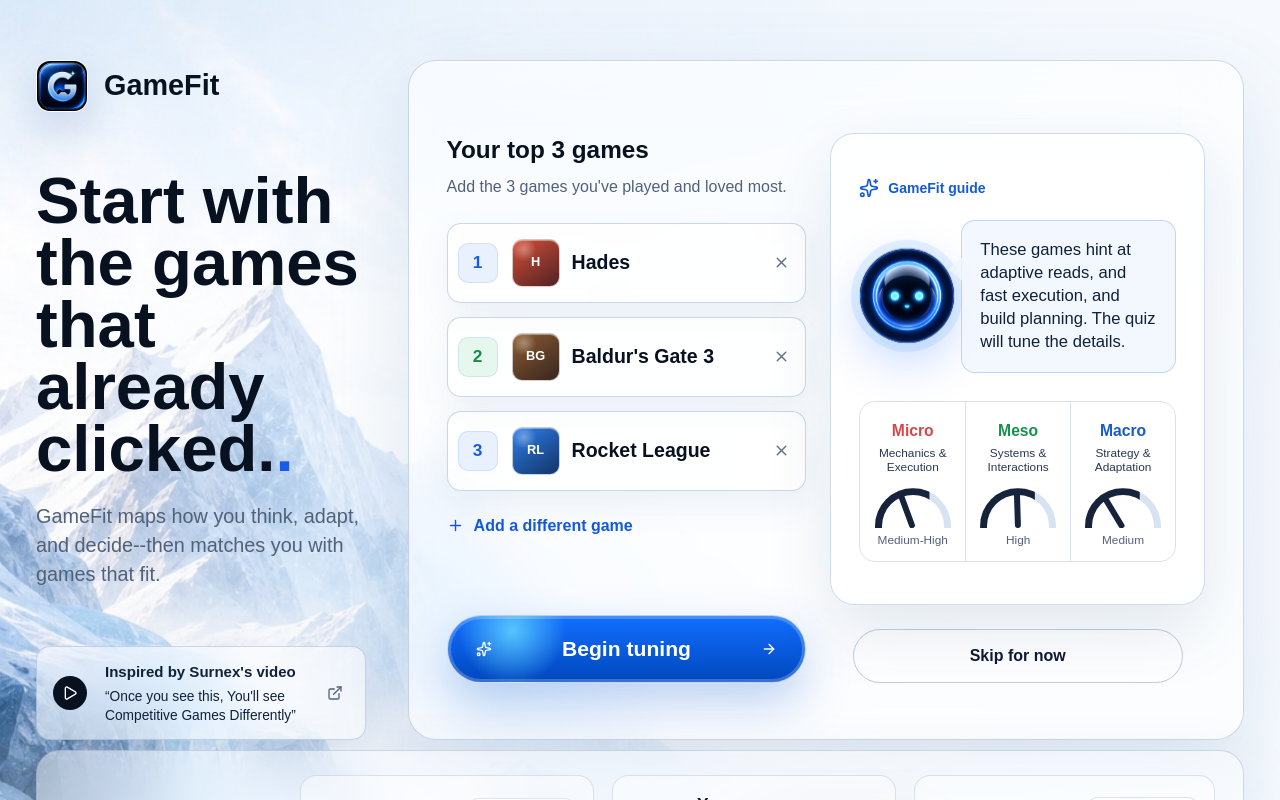
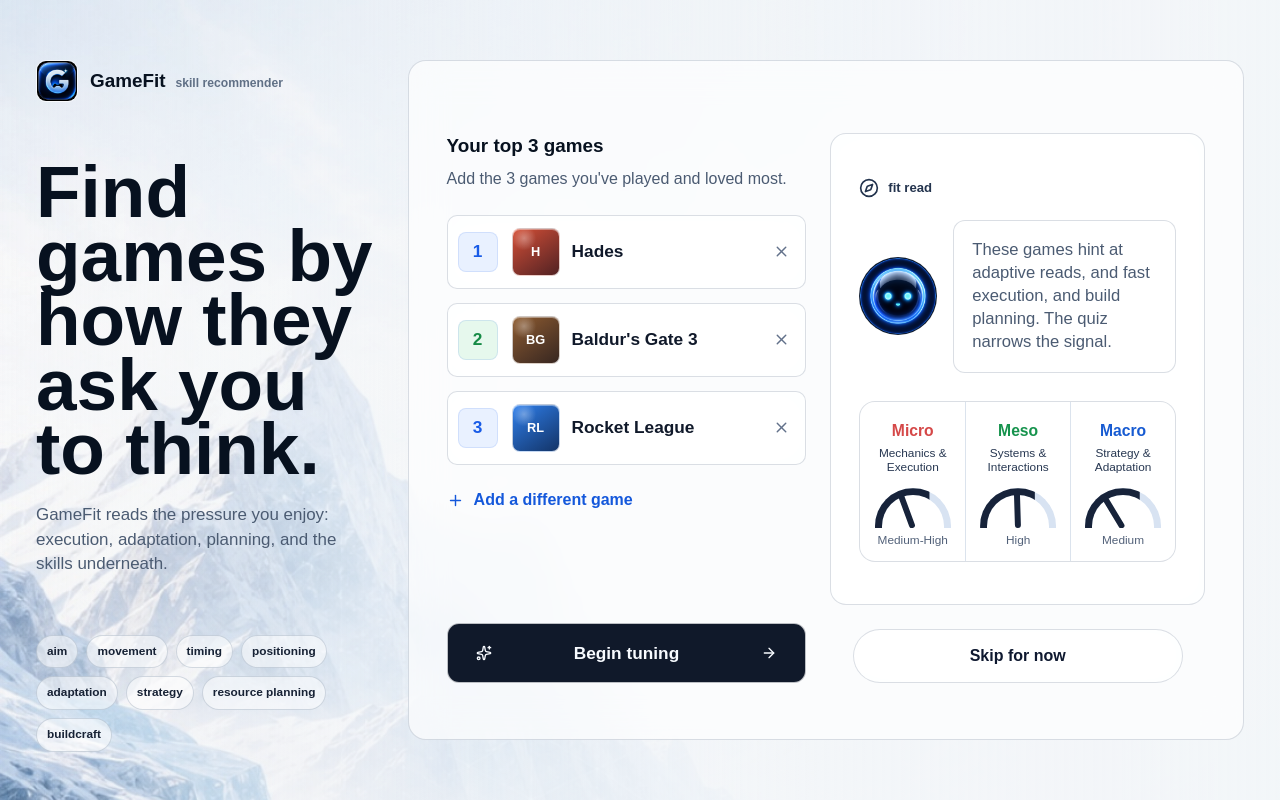
Before and after one commit to nicholas-tayag/gameFit, a React (Vite) app: page / in a window 1280 px wide. Shown: the top 800 px of the page. Built offline with nearby package versions, Linux system fonts and the light colour scheme.

Commit message:
Refine snowy product UI

```diff
--- a/src/App.css
+++ b/src/App.css
@@ -2065,6 +2065,289 @@
   }
 }
 
+/* Rikai-inspired product polish: quieter, sharper, less generative gloss. */
+.onboarding-stage {
+  color: #08111f;
+  background:
+    linear-gradient(90deg, rgb(247 251 255 / 0.18), rgb(247 251 255 / 0.82) 58%, rgb(247 251 255 / 0.94)),
+    #f7fbff;
+}
+
+.ice-mountain-scene {
+  filter: saturate(0.82) contrast(0.96);
+}
+
+.ice-mountain-scene::before {
+  background:
+    linear-gradient(90deg, rgb(247 251 255 / 0.08), rgb(247 251 255 / 0.72) 58%, rgb(247 251 255 / 0.94)),
+    radial-gradient(circle at 76% 40%, rgb(255 255 255 / 0.54), transparent 34%);
+}
+
+.mock-brand {
+  gap: 12px;
+  font-size: 1.18rem;
+  letter-spacing: 0;
+}
+
+.mock-brand strong::after {
+  margin-left: 10px;
+  color: #607086;
+  content: 'skill recommender';
+  font-size: 0.76rem;
+  font-weight: 760;
+}
+
+.mock-brand img {
+  width: 42px;
+  height: 42px;
+  border-radius: 10px;
+  box-shadow: none;
+}
+
+.mock-hero-copy h1 {
+  max-width: 560px;
+  font-size: clamp(3rem, 5.7vw, 6.4rem);
+  letter-spacing: 0;
+  line-height: 0.88;
+}
+
+.mock-hero-copy h1::after {
+  content: '';
+}
+
+.mock-hero-copy p {
+  max-width: 440px;
+  color: #43536a;
+  font-size: 1.06rem;
+}
+
+.skill-ticker {
+  display: flex;
+  flex-wrap: wrap;
+  gap: 8px;
+  max-width: 410px;
+}
+
+.skill-ticker span {
+  padding: 7px 10px;
+  color: #172235;
+  background: rgb(255 255 255 / 0.54);
+  border: 1px solid rgb(98 119 148 / 0.26);
+  border-radius: 999px;
+  font-size: 0.74rem;
+  font-weight: 820;
+  text-transform: lowercase;
+}
+
+.source-card,
+.mock-onboarding-card,
+.mock-guide-card,
+.next-rail,
+.next-step,
+.game-seed-row,
+.guide-bubble,
+.gauge-panel,
+.mock-skip-button {
+  background: rgb(255 255 255 / 0.66);
+  border-color: rgb(86 104 132 / 0.22);
+  box-shadow: none;
+  backdrop-filter: blur(18px) saturate(1.05);
+}
+
+.mock-onboarding-card,
+.next-rail {
+  border-radius: 18px;
+}
+
+.mock-guide-card {
+  border-radius: 16px;
+}
+
+.game-seed-row {
+  min-height: 74px;
+  border-radius: 10px;
+}
+
+.seed-number,
+.seed-cover,
+.next-step > span {
+  border-radius: 8px;
+}
+
+.game-seed-row [data-slot='input'] {
+  color: #10192a;
+  font-size: 1.08rem;
+}
+
+.mock-panel-title h2 {
+  font-size: 1.18rem;
+}
+
+.mock-panel-title p,
+.guide-bubble p,
+.mock-hero-copy p,
+.source-card small,
+.next-copy p,
+.next-step p {
+  color: #4b5b72;
+}
+
+.source-card {
+  grid-template-columns: 34px 1fr 18px;
+  min-height: 74px;
+  border-radius: 12px;
+}
+
+.source-card span,
+.bottom-source-link svg:first-child {
+  background: #10192a;
+}
+
+.mock-primary-cta {
+  min-height: 60px;
+  color: #f8fbff;
+  background: #10192a;
+  border: 1px solid rgb(255 255 255 / 0.72);
+  border-radius: 12px;
+  box-shadow: none;
+  font-size: 1.08rem;
+}
+
+.mock-primary-cta::before,
+.mock-primary-cta::after {
+  display: none;
+}
+
+.mock-guide-label {
+  color: #24344e;
+  font-size: 0.82rem;
+  letter-spacing: 0;
+  text-transform: lowercase;
+}
+
+.ai-face {
+  width: 78px;
+  height: 78px;
+  border: 1px solid rgb(49 66 92 / 0.24);
+  box-shadow: none;
+  animation: none;
+}
+
+.guide-chat-row {
+  grid-template-columns: 78px minmax(0, 1fr);
+}
+
+.guide-bubble {
+  border-radius: 12px;
+}
+
+.guide-bubble::before {
+  display: none;
+}
+
+.mini-gauge {
+  background: rgb(255 255 255 / 0.36);
+}
+
+.next-rail {
+  min-height: 176px;
+}
+
+.next-step {
+  border-radius: 12px;
+}
+
+.results-stage {
+  background:
+    linear-gradient(180deg, rgb(247 251 255 / 0.96), rgb(236 243 251 / 0.92)),
+    hsl(var(--background));
+}
+
+.inline-utility,
+.enhanced-results-hero::before,
+.cognitive-card,
+.motivation-card,
+.skill-fingerprint-card,
+.profile-report,
+.reflection-card,
+.practice-card,
+.game-card,
+.profile-diagram {
+  box-shadow: none;
+}
+
+.enhanced-results-hero::before,
+.cognitive-card,
+.motivation-card,
+.skill-fingerprint-card,
+.profile-report,
+.reflection-card,
+.practice-card,
+.game-card {
+  background: rgb(255 255 255 / 0.7);
+  border-color: rgb(76 93 121 / 0.2);
+  border-radius: 14px;
+  backdrop-filter: blur(16px) saturate(1.02);
+}
+
+.enhanced-results-hero {
+  padding-top: 28px;
+  padding-bottom: 28px;
+}
+
+.enhanced-results-hero::before {
+  inset: 10px 12px;
+  height: auto;
+}
+
+.results-hero h1,
+.section-title h2 {
+  letter-spacing: 0;
+}
+
+.results-hero h1 {
+  font-size: clamp(3rem, 6.2vw, 6rem);
+}
+
+.result-lens-control [data-slot='toggle-group'],
+.skill-cluster,
+.loop-card,
+.game-art {
+  background: rgb(255 255 255 / 0.52);
+  border-color: rgb(76 93 121 / 0.2);
+  box-shadow: none;
+}
+
+.loop-card,
+.skill-cluster,
+.game-art {
+  border-radius: 10px;
+}
+
+.result-lens-control [data-slot='toggle-group-item'] {
+  font-size: 0.86rem;
+}
+
+.practice-card > span {
+  background: #10192a;
+  border-radius: 10px;
+}
+
+.game-art::before {
+  background:
+    linear-gradient(135deg, rgb(255 255 255 / 0.08), rgb(0 0 0 / 0.18)),
+    repeating-linear-gradient(90deg, rgb(255 255 255 / 0.12) 0 1px, transparent 1px 10px);
+}
+
+.game-rank,
+.match-score {
+  background: rgb(16 25 42 / 0.78);
+}
+
+.match-meter span {
+  background: #10192a;
+}
+
 @media (max-width: 1060px) {
   .landing-hero,
   .taste-shell,
--- a/src/App.tsx
+++ b/src/App.tsx
@@ -766,8 +766,16 @@
           </div>
 
           <div className="mock-hero-copy">
-            <h1>Start with the games that already clicked.</h1>
-            <p>GameFit maps how you think, adapt, and decide--then matches you with games that fit.</p>
+            <h1>Find games by how they ask you to think.</h1>
+            <p>GameFit reads the pressure you enjoy: execution, adaptation, planning, and the skills underneath.</p>
+          </div>
+
+          <div className="skill-ticker" aria-label="GameFit skill taxonomy preview">
+            {['aim', 'movement', 'timing', 'positioning', 'adaptation', 'strategy', 'resource planning', 'buildcraft'].map(
+              (skill) => (
+                <span key={skill}>{skill}</span>
+              ),
+            )}
           </div>
 
           <a className="source-card" href={sourceVideoUrl} target="_blank" rel="noreferrer">
@@ -816,8 +824,8 @@
               <Card className="mock-guide-card">
                 <CardHeader>
                   <div className="mock-guide-label">
-                    <SparklesIcon />
-                    <span>GameFit guide</span>
+                    <CompassIcon />
+                    <span>Fit read</span>
                   </div>
                 </CardHeader>
                 <CardContent>
@@ -826,7 +834,7 @@
                       <img src={guideOrb} alt="" />
                     </div>
                     <div className="guide-bubble">
-                      <p>{insight.summary} The quiz will tune the details.</p>
+                      <p>{insight.summary} The quiz narrows the signal.</p>
                     </div>
                   </div>
 
```
